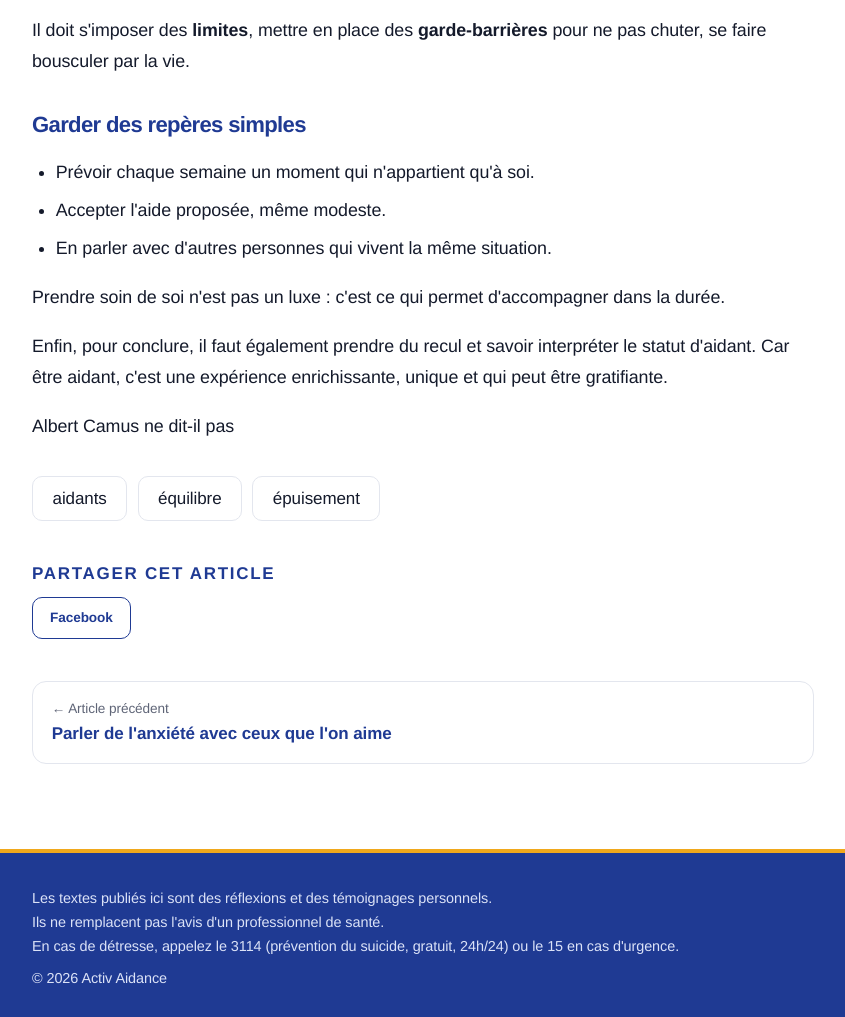
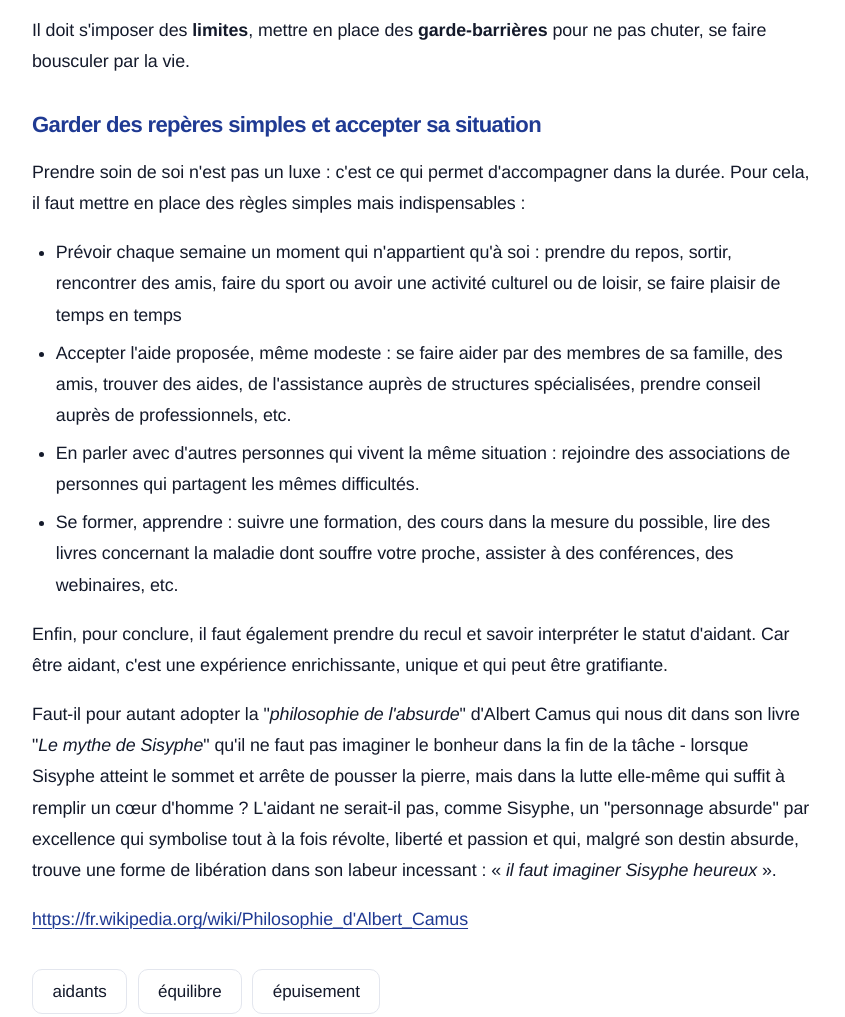
Before and after one commit to Patcyberdim/activ-aidance, an Eleventy site: page src/articles/aider-sans-s-epuiser.md in a window 1280 px wide. Shown: the part 2211-3228 px from the top of the page, without its empty margins (217-1062 px from the left). Built offline with nearby package versions, Linux system fonts and the light colour scheme; Eleventy itself is replaced by a stand-in of ours; files that its build step writes are made by us from their sources.

Commit message:
Update Article “aider-sans-s-epuiser”

```diff
--- a/src/articles/aider-sans-s-epuiser.md
+++ b/src/articles/aider-sans-s-epuiser.md
@@ -41,14 +41,17 @@ A la longue une fatigue persistante, un épuisement et une irritabilité s'insta
 
 Il doit s'imposer des **limites**, mettre en place des **garde-barrières** pour ne pas chuter, se faire bousculer par la vie.
 
-## Garder des repères simples
+## Garder des repères simples et accepter sa situation
 
-* Prévoir chaque semaine un moment qui n'appartient qu'à soi.
-* Accepter l'aide proposée, même modeste.
-* En parler avec d'autres personnes qui vivent la même situation.
+Prendre soin de soi n'est pas un luxe : c'est ce qui permet d'accompagner dans la durée. Pour cela, il faut mettre en place des règles simples mais indispensables :
 
-Prendre soin de soi n'est pas un luxe : c'est ce qui permet d'accompagner dans la durée.
+* Prévoir chaque semaine un moment qui n'appartient qu'à soi : prendre du repos, sortir, rencontrer des amis, faire du sport ou avoir une activité culturel ou de loisir, se faire plaisir de temps en temps
+* Accepter l'aide proposée, même modeste : se faire aider par des membres de sa famille, des amis, trouver des aides, de l'assistance auprès de structures spécialisées, prendre conseil auprès de professionnels, etc.
+* En parler avec d'autres personnes qui vivent la même situation : rejoindre des associations de personnes qui partagent les mêmes difficultés.
+* Se former, apprendre : suivre une formation, des cours dans la mesure du possible, lire des livres concernant la maladie dont souffre votre proche, assister à des conférences, des webinaires, etc.
 
 Enfin, pour conclure, il faut également prendre du recul et savoir interpréter le statut d'aidant. Car être aidant, c'est une expérience enrichissante, unique et qui peut être gratifiante.
 
-Albert Camus ne dit-il pas
+Faut-il pour autant adopter la "*philosophie de l'absurde*" d'Albert Camus qui nous dit dans son livre "*Le mythe de Sisyphe*" qu'il ne faut pas imaginer le bonheur dans la fin de la tâche - lorsque Sisyphe atteint le sommet et arrête de pousser la pierre, mais dans la lutte elle-même qui suffit à remplir un cœur d'homme ? L'aidant ne serait-il pas, comme Sisyphe, un "personnage absurde" par excellence qui symbolise tout à la fois révolte, liberté et passion et qui, malgré son destin absurde, trouve une forme de libération dans son labeur incessant : « *il faut imaginer Sisyphe heureux* ».
+
+<https://fr.wikipedia.org/wiki/Philosophie_d%27Albert_Camus>
```
